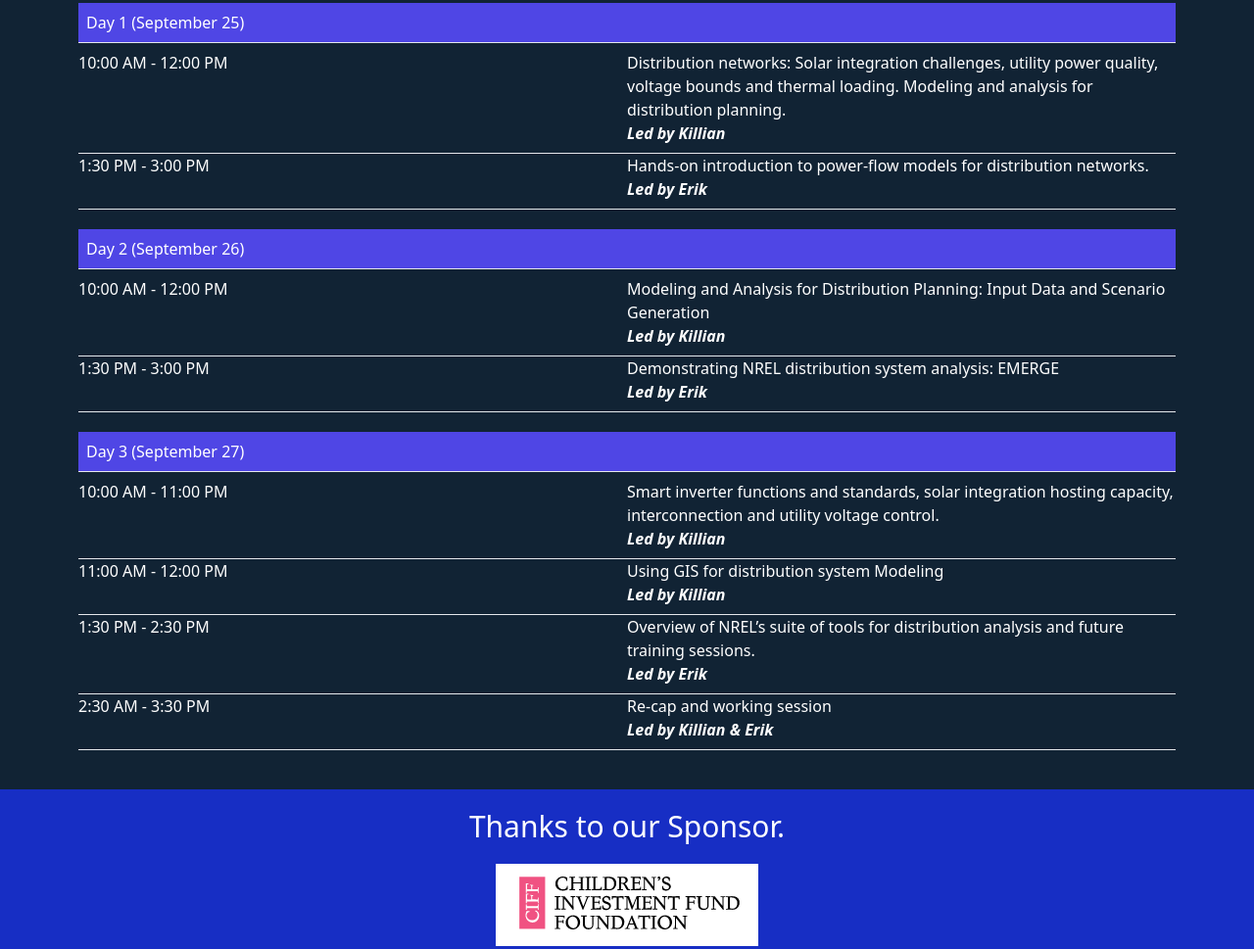
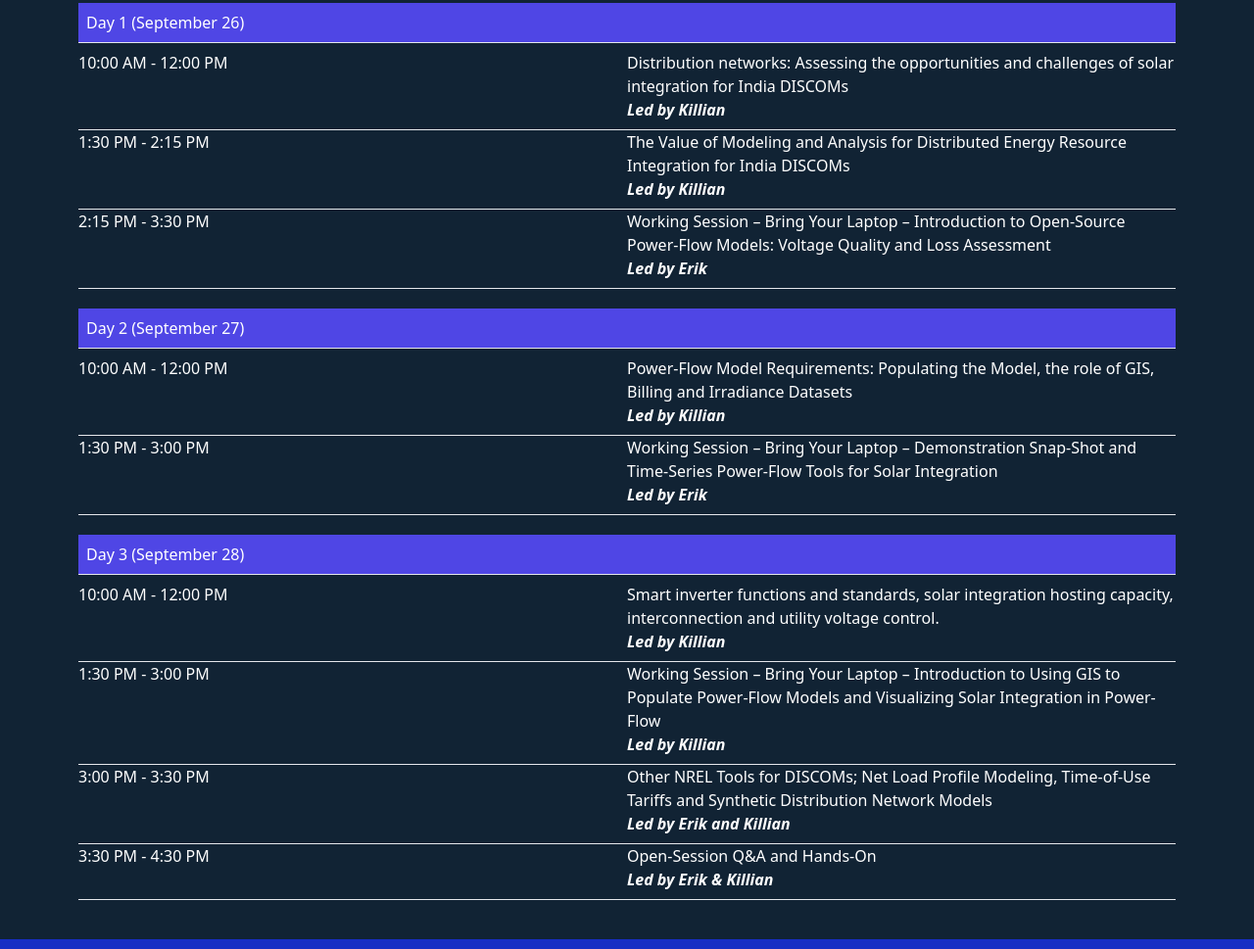
Before and after one commit to NREL/ciff, a plain HTML site: page index.html in a window 1280 px wide. Shown: the part 1376-2345 px from the top of the page at 98% size. Drawn offline with nearby package versions, Linux system fonts and the light colour scheme.

Commit message:
updated agenda and form

```diff
--- a/index.html
+++ b/index.html
@@ -30,7 +30,7 @@
         <div class="grid grid-cols-1 m-auto md:grid-cols-2 px-10 py-5 md:px-12 md:py-16">
             <div class="mt-3 m-auto">
                 <img src="images/dsystem1.svg" class="w-80 m-auto md:ml-0">
-                <h1 class="text-center lg:text-left lg:text-xl pb-1 pt-10">Sept. 25 - Sept. 27, 2022 | New Delhi, India</h1>
+                <h1 class="text-center lg:text-left lg:text-xl pb-1 pt-10">Sept. 26 - Sept. 28, 2022 | New Delhi, India</h1>
                 <h1 class="text-center lg:text-left text-3xl lg:text-5xl font-bold pb-3">Understand Grid Edge.</h1>
                 <h1 class="text-center lg:text-left text-3xl lg:text-5xl font-bold pb-2">Increase Visibility.</h1>
                 <h1 class="text-center lg:text-left mb-10 lg:mb-1"> Organized by <span class="border-b font-bold"><a
@@ -92,20 +92,28 @@
         <div class=" dark px-10 md:px-20 py-10">
             <h1 class="text-2xl text-center mb-3"> Agenda </h1>
             <div>
-                <h1 class="border-b mb-2 bg-indigo-600 px-2 py-2"> Day 1 (September 25)</h1>
+                <h1 class="border-b mb-2 bg-indigo-600 px-2 py-2"> Day 1 (September 26)</h1>
                 <div class="grid grid-cols-2 border-b">
                     <h1>10:00 AM - 12:00 PM</h1>
                     <div class="mb-2">
-                        <h1> Distribution networks: Solar integration challenges,
-                            utility power quality, voltage bounds and thermal loading.
-                            Modeling and analysis for distribution planning.  </h1>
+                        <h1> Distribution networks: Assessing the opportunities and challenges
+                            of solar integration for India DISCOMs  </h1>
                         <p class="font-bold italic"> Led by Killian</p>
                     </div>
                 </div>
                 <div class="grid grid-cols-2 border-b">
-                    <h1>1:30 PM - 3:00 PM</h1>
+                    <h1>1:30 PM - 2:15 PM</h1>
                     <div class="mb-2">
-                        <h1> Hands-on introduction to power-flow models for distribution networks.
+                        <h1> The Value of Modeling and Analysis for Distributed Energy
+                            Resource Integration for India DISCOMs </h1>
+                        <p class="font-bold italic"> Led by Killian</p>
+                    </div>
+                </div>
+                <div class="grid grid-cols-2 border-b">
+                    <h1>2:15 PM - 3:30 PM</h1>
+                    <div class="mb-2">
+                        <h1> Working Session – Bring Your Laptop – Introduction to Open-Source
+                            Power-Flow Models: Voltage Quality and Loss Assessment
                              </h1>
                         <p class="font-bold italic"> Led by Erik</p>
                     </div>
@@ -113,27 +121,29 @@
             </div>
 
             <div>
-                <h1 class="border-b mt-5 mb-2 bg-indigo-600 px-2 py-2"> Day 2 (September 26)</h1>
+                <h1 class="border-b mt-5 mb-2 bg-indigo-600 px-2 py-2"> Day 2 (September 27)</h1>
                 <div class="grid grid-cols-2 border-b">
                     <h1>10:00 AM - 12:00 PM</h1>
                     <div class="mb-2">
-                        <h1> Modeling and Analysis for Distribution Planning: Input Data and Scenario Generation </h1>
+                        <h1> Power-Flow Model Requirements: Populating the Model, the role of
+                            GIS, Billing and Irradiance Datasets </h1>
                         <p class="font-bold italic"> Led by Killian</p>
                     </div>
                 </div>
                 <div class="grid grid-cols-2 border-b">
                     <h1>1:30 PM - 3:00 PM</h1>
                     <div class="mb-2">
-                        <h1> Demonstrating NREL distribution system analysis: EMERGE </h1>
+                        <h1> Working Session – Bring Your Laptop – Demonstration Snap-Shot and
+                            Time-Series Power-Flow Tools for Solar Integration </h1>
                         <p class="font-bold italic"> Led by Erik</p>
                     </div>
                 </div>
             </div>
 
             <div>
-                <h1 class="border-b mt-5 mb-2 bg-indigo-600 px-2 py-2"> Day 3 (September 27)</h1>
+                <h1 class="border-b mt-5 mb-2 bg-indigo-600 px-2 py-2"> Day 3 (September 28)</h1>
                 <div class="grid grid-cols-2 border-b">
-                    <h1>10:00 AM - 11:00 PM</h1>
+                    <h1>10:00 AM - 12:00 PM</h1>
                     <div class="mb-2">
                         <h1> Smart inverter functions and standards, solar integration hosting capacity,
                             interconnection and utility voltage control. </h1>
@@ -141,25 +151,26 @@
                     </div>
                 </div>
                 <div class="grid grid-cols-2 border-b">
-                    <h1>11:00 AM - 12:00 PM</h1>
+                    <h1>1:30 PM - 3:00 PM</h1>
                     <div class="mb-2">
-                        <h1> Using GIS for distribution system Modeling </h1>
+                        <h1> Working Session – Bring Your Laptop – Introduction to Using GIS to Populate Power-Flow
+                            Models and Visualizing Solar Integration in Power-Flow </h1>
                         <p class="font-bold italic"> Led by Killian</p>
                     </div>
                 </div>
                 <div class="grid grid-cols-2 border-b">
-                    <h1>1:30 PM - 2:30 PM</h1>
+                    <h1>3:00 PM - 3:30 PM</h1>
                     <div class="mb-2">
-                        <h1> Overview of NREL’s suite of tools for distribution
-                            analysis and future training sessions.  </h1>
-                        <p class="font-bold italic"> Led by Erik</p>
+                        <h1> Other NREL Tools for DISCOMs; Net Load Profile Modeling, Time-of-Use Tariffs
+                            and Synthetic Distribution Network Models  </h1>
+                        <p class="font-bold italic"> Led by Erik and Killian </p>
                     </div>
                 </div>
                 <div class="grid grid-cols-2 border-b">
-                    <h1>2:30 AM - 3:30 PM</h1>
+                    <h1>3:30 PM - 4:30 PM</h1>
                     <div class="mb-2">
-                        <h1>Re-cap and working session </h1>
-                        <p class="font-bold italic"> Led by Killian & Erik</p>
+                        <h1> Open-Session Q&A and Hands-On </h1>
+                        <p class="font-bold italic"> Led by Erik & Killian</p>
                     </div>
                 </div>
             </div>
```
